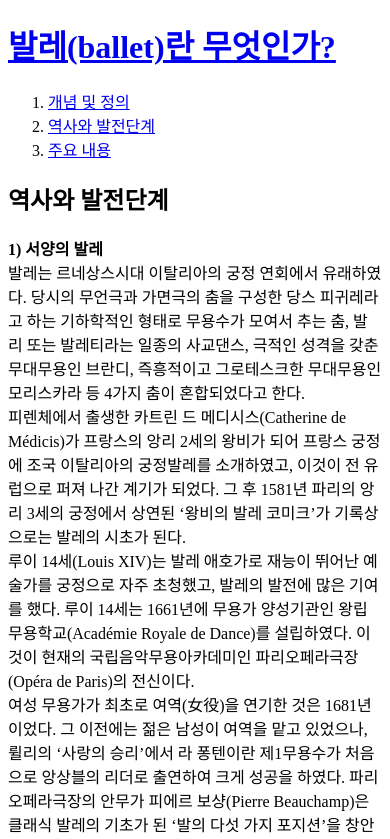
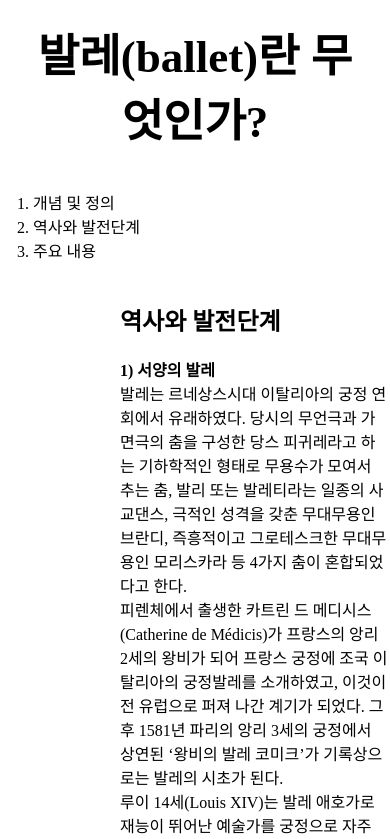
Before and after one commit to 00juuu00/my-first-web-site, a plain HTML site: page 2.html in a window 390 px wide. Shown: the top 839 px of the page. Drawn offline with Linux system fonts and the light colour scheme.

Commit message:
CSS 추가

```diff
--- a/2.html
+++ b/2.html
@@ -3,16 +3,17 @@
 <head>
   <TITLE>ABOUT BALLET</TITLE>
   <meta charset="utf-8">
+<link rel="stylesheet" href="style.css">
 </head>
-
 <body>
   <h1><a href="index.html">발레(ballet)란 무엇인가?</a></h1>
+  <div id="grid">
     <ol>
       <li><a href="1.html">개념 및 정의</a></li>
       <li><a href="2.html">역사와 발전단계</a></li>
       <li><a href="3.html">주요 내용</a></li>
     </ol>
-
+    <div id="article">
       <h2>역사와 발전단계</h2>
       <p><strong>1) 서양의 발레</strong><br>
         발레는 르네상스시대 이탈리아의 궁정 연회에서 유래하였다. 당시의 무언극과 가면극의 춤을 구성한 당스 피귀레라고 하는 기하학적인 형태로 무용수가 모여서 추는 춤, 발리 또는 발레티라는 일종의 사교댄스, 극적인 성격을 갖춘 무대무용인 브란디, 즉흥적이고 그로테스크한 무대무용인 모리스카라 등 4가지 춤이 혼합되었다고 한다.<br>
@@ -20,12 +21,12 @@
         루이 14세(Louis XIV)는 발레 애호가로 재능이 뛰어난 예술가를 궁정으로 자주 초청했고, 발레의 발전에 많은 기여를 했다. 루이 14세는 1661년에 무용가 양성기관인 왕립무용학교(Académie Royale de Dance)를 설립하였다. 이것이 현재의 국립음악무용아카데미인 파리오페라극장(Opéra de Paris)의 전신이다.<br>
         여성 무용가가 최초로 여역(女役)을 연기한 것은 1681년이었다. 그 이전에는 젊은 남성이 여역을 맡고 있었으나, 륄리의 ‘사랑의 승리’에서 라 퐁텐이란 제1무용수가 처음으로 앙상블의 리더로 출연하여 크게 성공을 하였다. 파리오페라극장의 안무가 피에르 보샹(Pierre Beauchamp)은 클래식 발레의 기초가 된 ‘발의 다섯 가지 포지션’을 창안했고 무용보(舞踊譜)도 발명했다. 이는 음악의 악보와 마찬가지로 무용을 정확하게 기록할 수 있는 것이었다. 이런 여건하에 무용교육을 받은 직업적 무용가가 등장하게 되었고, 무용기술도 급속히 진보하게 되었다.<br>
         가에타노 베스트리스는 그랑즈테를 발전시켰으며, 1770년경에는 안나 하이넬이 한쪽 발의 회전인 삐루엣(pirouette)을 출 수 있게 되었다. 1811년 밀라노의 스칼라극장의 안무사가 된 비가노는 의도하는 바를 여러 작품으로 무대에 상연하였다. 또한 무용가의 개성을 중시하여 연극에서 연출가의 경우처럼 무용가를 다루었으며 군무의 동작도 고쳤다. 특히 그의 문하생 브러시스는 발레교육에 힘써 많은 저서를 펴냈는데, 이 무렵 타이츠가 발명되어 도약의 기법이 더해졌다.<br>
-19세기 초에 유럽에 유행한 낭만주의 정신은 발레에도 영향을 주어 1830년대부터 로맨틱 발레가 성행하게 되었다. 음악, 문학, 회화에서 낭만주의를 꽃피운 위대한 예술가가 있었던 것처럼 발레에서도 마리 탈리오니(Marie Taglioni)가 연습을 시작할 무렵에는 이미 도약이나 삐루엣의 기술이 크게 발전해 있었다. 로망티즘의 대가라 할 수 있는 파니 엘슬러(Fanny Elssler)가 탈리오니의 경쟁자로 등장하여 로맨틱 발레는 더욱 풍부한 내용을 갖추게 되었다. 26세에 파리에서 ‘절름발이’ 등에 출연하여 크게 인기를 끈 엘슬러는 미국을 순회공연하였고 탈리오니는 러시아에서 활동하였고, 카를로타 그리시(Carlotta Grisi)는 파리오페라극장에서 ‘지젤’을 연기하였다. 그녀의 춤은 로맨틱 발레의 2가지 요소인 공중적인 탈리오니와 지상적인 엘슬러의 특징을 모두 합친 것이었다. 이 세 명의 발레리나는 파리 이외에도 미국, 러시아, 오스트리아, 덴마크 등지를 순회하여 발레의 기법과 전통을 알리고 발전시키는 데 많은 공헌을 하였다.
         [네이버 지식백과] 발레 [Ballet] (학문명백과 : 예술체육, 이기청)</p>
       <img src="발레연습1.jpg" width="30%">
       <p style="margin-top:35px;"><strong>2) 우리나라의 발레</strong><br>
-8·15 광복 이전, 한국의 무용(근대무용)은 최승희(崔承喜)와 조택원(趙澤元)이 대표적이었다. 두 사람 모두 일본인 이시이 바쿠(石井漠)의 문하에서 공부하였는데 무용가로서의 활동은 최승희가 조택원보다 약간 앞서있었다. 8·15 광복을 맞은 직후인 1945년 9월 3일에 박용호(朴勇虎), 정지수(鄭志樹), 진수방(陳壽芳), 한동인(韓東人) 등 신진 무용가들이 서울에서 ‘조선무용건설준비위원회’라는 모임을 만들었다. 그러나 이 모임은 이름만으로 그쳤고, 이듬해 6월 전국적인 단일 조직체로서 ‘조선무용예술협회’가 결성되었다(위원장 조택원). 그 중의 한 분과인 발레부(部)는 수석위원 정지수, 위원 조익환(曺翊煥), 한동인, 진수방 등으로 구성되었다. 8월 5일부터 3일간 국도극장에서 창립공연을 가져 18개 작품을 상연하였으나 성과는 크지 않았고, 협회 자체도 유명무실하였다.<br>
         무용인들의 집단운동에 비해서 개인 공연은 활발하게 이루어졌으며 특히 한동인이 이끄는 ‘서울발레단’이 대표적이다. ‘라 실피드’, ‘민족의 피’, ‘호두까기 인형’, ‘꿩’, ‘장미의 정(精)’, ‘인어공주(人魚公主)’ 등이 주요 공연 작품이었다. 그러나 마지막의 ‘인어공주’는 6 ·25 전쟁의 발발로 유산되었다. 1954년 8월, 광복 9주년을 기념하는 무용발표회가 서울에서 개최되었다. 임성남 발레단은 1956년 6월 한국 최초로 ‘백조의 호수’를 공연하였다. 1955년 6월에는 이화여대가 제1회 전국 중·고등학교 무용경연대회를 개최하였고, 동아일보사는 1959년 제1회 신인무용발표회를 개최하였다. 1962년에는 서울예술고등학교에 무용과(科)가 신설되었고, 1966년경부터는 서울의 각 대학에도 무용과가 생겼다. 1960년대에 들어서면서부터 해외로 진출하려는 시도도 일어났다.
         [네이버 지식백과] 발레 [Ballet] (학문명백과 : 예술체육, 이기청)</p>
+    </div>
+  </div>
 </body>
 </html>
--- /dev/null
+++ b/style.css
@@ -0,0 +1,41 @@
+body{
+  margin: 0;
+}
+a {
+  color: black;
+  text-decoration: none;
+}
+h1 {
+  font-size: 45px;
+  text-align: center;
+  border-bottom: 1px solid gray;
+  margin: 0;
+  padding: 20px;
+      }
+ol {
+  border-right: 1px solid gray;
+  width: 150px;
+  margin: 0;
+  padding: 20px;
+}
+#grid{
+  display: grid;
+  grid-template-columns: 100px 1fr
+}
+#grid ol {
+  padding-left:33px;
+}
+#grid #article{
+  padding-left: 120px;
+}
+@media(max-width: 800px){
+  #grid{
+    display: block;
+  }
+  ol {
+    border-right: none;
+  }
+  h1 {
+    border-bottom: none;
+        }
+}
```
Also changed, not shown: 1.html (+5 -2 lines), 3.html (+5 -2 lines), box.html (added, +20 -0 lines), grid.html (added, +24 -0 lines), mediaquery.html (added, +23 -0 lines). Lines whose indentation alone changed are shown as unchanged.
